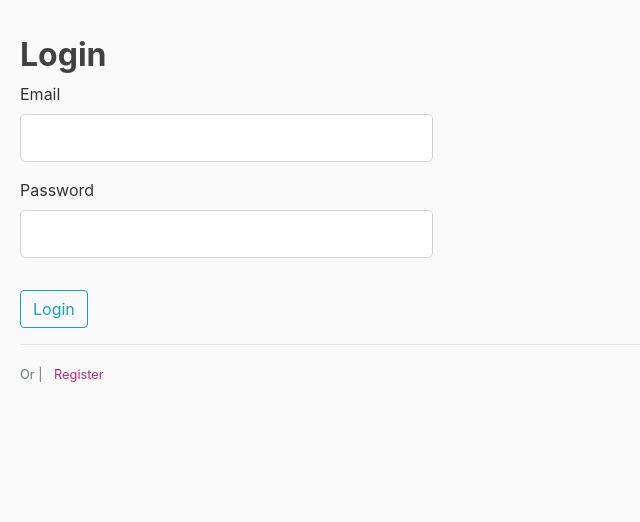
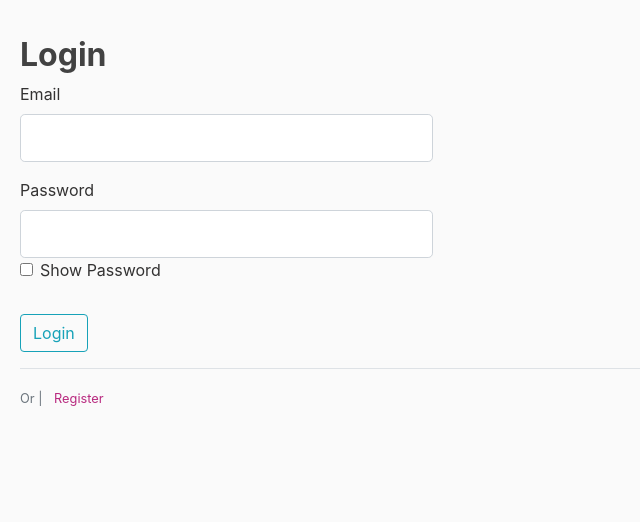
Before and after one commit to adonayab/python_proj1_manager_app, a Flask app: page /login in a window 1280 px wide. Shown: the part 56-578 px from the top of the page, without its empty margins (0-640 px from the left). Run offline with Flask 2, Linux system fonts and the light colour scheme; some libraries are stand-ins or nearby versions.

Commit message:
created Password show hide function

```diff
--- a/static/js/password_unmasker.js
+++ b/static/js/password_unmasker.js
@@ -1,4 +1,4 @@
-function myFunction() {
+function showHidePassFunc() {
   var password = document.querySelector(".passwordElement");
   if (password.type === "password") {
     password.type = "text";
--- a/templates/login.html
+++ b/templates/login.html
@@ -28,8 +28,15 @@
         {% endfor %}
       </div>
       {% else %}
-      {{ form.password(class="form-control form-control-lg col-12 col-sm-8 col-md-6 col-lg-4") }}
+      {{ form.password(class="form-control form-control-lg col-12 col-sm-8 col-md-6 col-lg-4 passwordElement") }}
       {% endif %}
+      <div class="form-check">
+        <input class="form-check-input" type="checkbox" id="check" onclick="showHidePassFunc()">
+        <label class="form-check-label" for="check">
+          Show Password
+        </label>
+      </div>
+    </div>
     </div>
   </fieldset>
   <div class="form-group">
```
